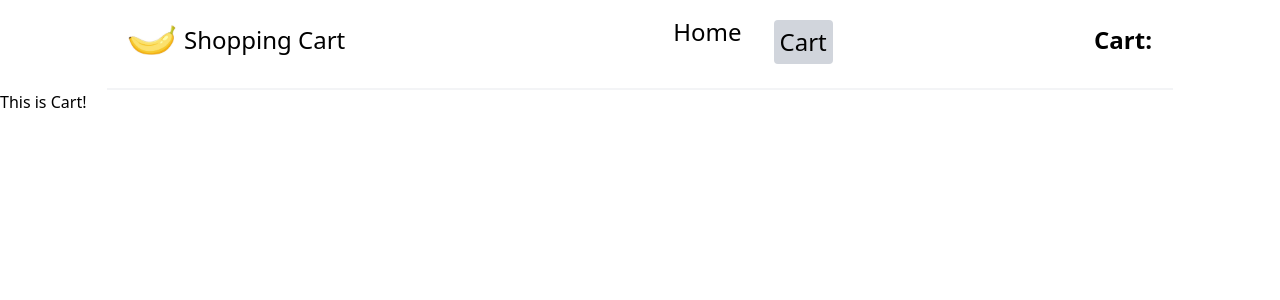
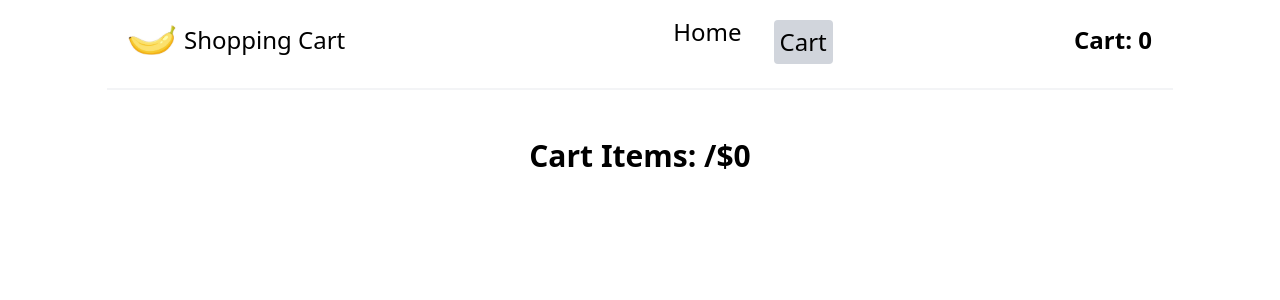
Before and after one commit to ahmad4948/Shopping-Cart, a React (Vite) app: page /cart in a window 1280 px wide. Shown: the top 300 px of the page. Built offline with nearby package versions, Linux system fonts and the light colour scheme.

Commit message:
passed items to cart

```diff
--- a/src/App.jsx
+++ b/src/App.jsx
@@ -6,6 +6,16 @@ import Cart from './Components/Cart'
 import './App.css'
 
 function App() {
+   let [buttons,setbuttons] = useState([]);
+   function hi(idtoremove){
+      let exists = buttons.includes(idtoremove);
+      if(exists){
+       setbuttons(buttons.filter(productid=> productid!=idtoremove));
+      }
+      else{
+        setbuttons([...buttons, idtoremove]);
+      }
+     }
    const products = [
   {
     id: 1,
@@ -47,10 +57,10 @@ function App() {
 
   return (
     <>
-       <Header/>
+       <Header products={products} buttons={buttons}/>
        <Routes>
-      <Route path="/" element={<Home products={products}/>}/>
-      <Route path="/cart" element={<Cart/>}/>
+      <Route path="/" element={<Home products={products} hi={hi} buttons={buttons}/>}/>
+      <Route path="/cart" element={<Cart products={products} buttons={buttons}/>}/>
        </Routes>
    </>
   )
--- a/src/Components/Cart.jsx
+++ b/src/Components/Cart.jsx
@@ -1,6 +1,24 @@
-function Cart(){
+function Cart(props){
+     const products = props.products;
+     const buttons = props.buttons;
+     let items=0;
+     const cartitems = buttons.map(id=>products.find(p=>p.id===id));
+     const total = cartitems.reduce((sum,item) =>item.price+sum,0);
     return(
-        <h1>This is Cart!</h1>
+       <div>
+        <h1 className=" text-center mt-12 text-3xl font-bold">Cart Items: {items.length}/${total}</h1>
+        <br/>
+        <br/>
+        {cartitems.map(p=>(
+            <div className="flex ml-16 justify-between">
+         <img  className="w-40 h-auto" src={p.image}/>
+         <p>{p.name}</p>
+         <p>{p.price}</p>
+         <button>remove</button>
+         </div>
+        )
+        )}
+       </div>
     )
 }
 export default Cart
--- a/src/Components/Header1.jsx
+++ b/src/Components/Header1.jsx
@@ -1,5 +1,12 @@
 import { Link, NavLink } from 'react-router-dom'
-function Header (){
+function Header (props){
+  const buttons = props.buttons;
+  const products = props.products;
+  let items=0;
+    {buttons.map((id)=>{
+         const product = products.find(p => p.id===id);
+         items++;
+        })}
     return(
       <>
         <div className=' flex justify-between items-center mt-4 px-32'>
@@ -19,7 +26,7 @@ function Header (){
             }>Cart</NavLink>
        </nav>
        </div>
-      <span className="text-2xl font-bold">Cart:</span>
+      <span className="text-2xl font-bold">Cart: {items}</span>
       </div>
          <hr className="border-t-2 border-gray-100 mt-6 w-5/6 mx-auto"></hr>
          </>
--- a/src/Components/Home.jsx
+++ b/src/Components/Home.jsx
@@ -2,16 +2,8 @@ import { useState } from "react";
 
 function Home(props){
      const products=props.products;
-     let [buttons,setbuttons] = useState([]);
-     function hi(idtoremove){
-      let exists = buttons.includes(idtoremove);
-      if(exists){
-       setbuttons(buttons.filter(productid=> productid!=idtoremove));
-      }
-      else{
-        setbuttons([...buttons, idtoremove]);
-      }
-     }
+     const buttons=props.buttons;
+     const hi=props.hi;
 return(
 <>
  <div className="grid grid-cols-3 mt-12 mx-auto">
```
